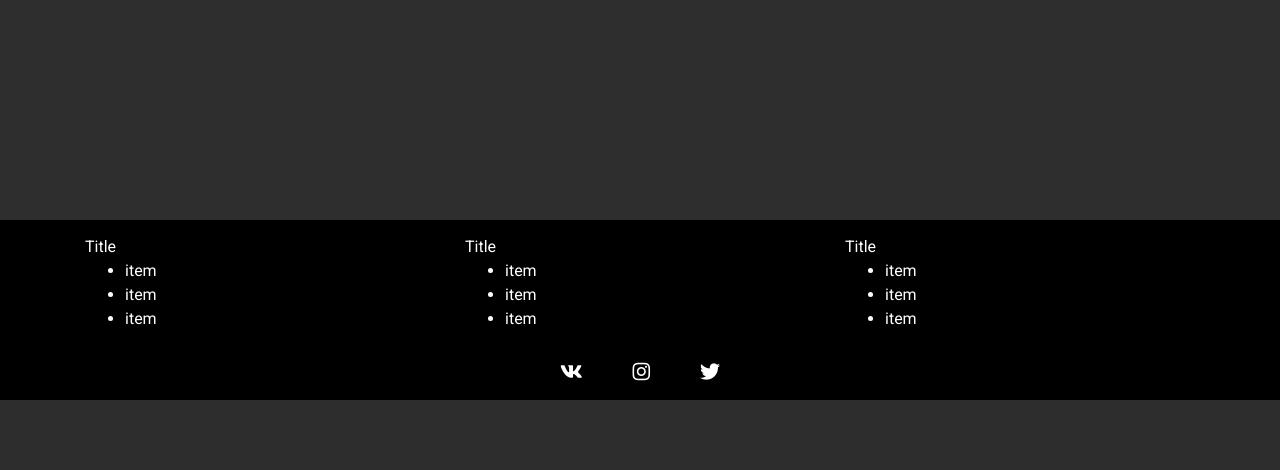
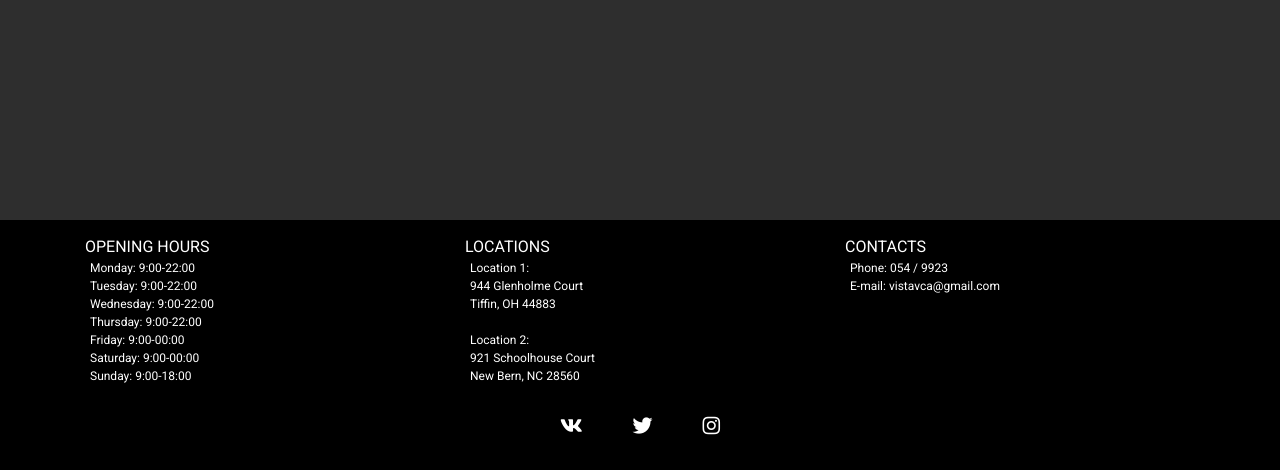
Before and after one commit to Jamesforelock/vistavca, a PHP site: page / in a window 1280 px wide. Shown: the part 580-1050 px from the top of the page. Before the commit the page ends 980 px from the top, so only its background shows below. Run offline with PHP 8.4, Linux system fonts and the light colour scheme; some web fonts are replaced.

Commit message:
Customizable footer content has been added

```diff
--- a/components/universal/footer.php
+++ b/components/universal/footer.php
@@ -1,35 +1,7 @@
 <footer class="footer">
     <div class="container">
-        <div class="row justify-content-around">
-            <div class="col">
-                <span class="footer__title">Title</span>
-                <ul class="list">
-                    <li class="list__item">item</li>
-                    <li class="list__item">item</li>
-                    <li class="list__item">item</li>
-                </ul>
-            </div>
-            <div class="col">
-                <span class="footer__title">Title</span>
-                <ul class="list">
-                    <li class="list__item">item</li>
-                    <li class="list__item">item</li>
-                    <li class="list__item">item</li>
-                </ul>
-            </div>
-            <div class="col">
-                <span class="footer__title">Title</span>
-                <ul class="list">
-                    <li class="list__item">item</li>
-                    <li class="list__item">item</li>
-                    <li class="list__item">item</li>
-                </ul>
-            </div>
-        </div>
-        <div class="social">
-            <a href="#" class="social__link"><i class="social__icon fab fa-vk"></i></a>
-            <a href="#" class="social__link"><i class="social__icon fab fa-instagram"></i></a>
-            <a href="#" class="social__link"><i class="social__icon fab fa-twitter"></i></a>
-        </div>
+        <?php
+            require "footer_dataConnector.php";
+        ?>
     </div>
 </footer>
--- /dev/null
+++ b/components/universal/footer_dataConnector.php
@@ -0,0 +1,70 @@
+<?php
+// Отображение главной информации о компании ======================================================================
+echo '<div class="row justify-content-around">';
+$footer_content_mainInfo = fopen("./edit/footer_content_mainInfo.txt", "r");
+if($footer_content_mainInfo) { // Если файл успешно открылся
+    while(!feof($footer_content_mainInfo)) { // Пока не будет достигнут конец файла
+        $textString = fgets($footer_content_mainInfo, 999); // Получаем очередную строку
+        // Если строка не начинается с "~" (не является подсказочной строкой)
+        if(substr($textString, 0 , 1) != "~") {
+            // Если строка не начинается с "_" (не является элементом списка)
+            if(substr($textString, 0, 1) != "_") {
+                // Если строка является командой закрытия списка
+                if (substr($textString, 0, 1) == "#") {
+                    echo '
+                </ul>
+            </div>
+            ';
+                }
+                // Если строка не является командой закрытия списка, то она является командой открытия списка с titl'ом $textstring
+                else {
+                    echo '
+                <div class="col">
+                    <span class="footer__title">'.$textString.'</span>
+                    <ul class="list">
+            ';
+                }
+            }
+            // Если строка начинается с "_" (является элементом списка)
+            else {
+                echo '<li class="list__item">'.substr($textString, 1).'</li>';
+            }
+        }
+
+    }
+}
+else { // Если файл открыться не смог
+    echo "Sorry, but main information about us is temporarily unavailable";
+}
+fclose($footer_content_mainInfo); // Закрытие файла
+echo '</div>';
+
+// Отображение информации о группах компании в соц. сетях =========================================================
+echo '<div class="social">';
+$footer_content_socialInfo = fopen("./edit/footer_content_socialInfo.txt", "r");
+if($footer_content_socialInfo) { // Если файл успешно открылся
+    while(!feof($footer_content_socialInfo)) {
+        $textString = fgets($footer_content_socialInfo);
+        // Если строка не начинается с "~" (не является подсказочной строкой)
+        if (substr($textString, 0, 1) != "~") {
+            $spacePos=strpos($textString, " "); // Находим позицию ближайшего пробела
+            $beforeSpace=substr($textString, 0, $spacePos); // Обрезаем строку от начала до позиции ближашейго пробела
+            switch ($beforeSpace) {
+                case "VK:":
+                    echo '<a href="'.substr($textString, $spacePos+1).'" class="social__link" target="_blank"><i class="social__icon fab fa-vk"></i></a>';
+                    break;
+                case "Twitter:":
+                    echo '<a href="'.substr($textString, $spacePos+1).'" class="social__link" target="_blank"><i class="social__icon fab fa-twitter"></i></a>';
+                    break;
+                case "Instagram:":
+                    echo '<a href="'.substr($textString, $spacePos+1).'" class="social__link" target="_blank"><i class="social__icon fab fa-instagram"></i></a>';
+                    break;
+            }
+        }
+    }
+}
+else { // Если файл открыться не смог
+    echo 'Sorry, but information about us in social networks is temporarily unavailable';
+}
+echo '</div>';
+fclose($footer_content_socialInfo);
--- /dev/null
+++ b/edit/footer_content_mainInfo.txt
@@ -0,0 +1,23 @@
+~String without "_" - list title, with "_" - list item, "#" - end of list
+Opening hours
+_Monday: 9:00-22:00
+_Tuesday: 9:00-22:00
+_Wednesday: 9:00-22:00
+_Thursday: 9:00-22:00
+_Friday: 9:00-00:00
+_Saturday: 9:00-00:00
+_Sunday: 9:00-18:00
+#
+Locations
+_Location 1:
+_944 Glenholme Court
+_Tiffin, OH 44883
+_
+_Location 2:
+_921 Schoolhouse Court
+_New Bern, NC 28560
+#
+Contacts
+_Phone: 054 / 9923
+_E-mail: vistavca@gmail.com
+#
--- /dev/null
+++ b/edit/footer_content_socialInfo.txt
@@ -0,0 +1,4 @@
+~Mask: "<soc. network name>: <link>"
+VK: https://vk.com/jamesforelock
+Twitter: https://twitter.com/jforelock
+Instagram: https://www.instagram.com/jamesforelock/?hl=en
--- a/sass/footer.sass
+++ b/sass/footer.sass
@@ -1,8 +1,18 @@
 .footer
-    height: 180px
-    padding: 15px 0px
+    height: 250px
+    padding: 15px 0
     background-color: #000000
     color: white
+    &__title
+        text-transform: uppercase
+    .list
+        padding: 0
+        list-style-type: none
+        &__item
+            font-size: 12px
+            &:before
+                content: ""
+                margin-right: 5px
     .social
         margin-top: 10px
         display: flex
@@ -14,4 +24,4 @@
                 color: forestgreen
                 transition: .2s linear
         &__icon
-            margin: 0px 25px
+            margin: 0 25px
--- a/styles/styles.css
+++ b/styles/styles.css
@@ -134,10 +134,24 @@ a:hover {
 }
 
 .footer {
-  height: 180px;
-  padding: 15px 0px;
+  height: 250px;
+  padding: 15px 0;
   background-color: #000000;
   color: white;
+}
+.footer__title {
+  text-transform: uppercase;
+}
+.footer .list {
+  padding: 0;
+  list-style-type: none;
+}
+.footer .list__item {
+  font-size: 12px;
+}
+.footer .list__item:before {
+  content: "";
+  margin-right: 5px;
 }
 .footer .social {
   margin-top: 10px;
@@ -153,7 +167,7 @@ a:hover {
   transition: 0.2s linear;
 }
 .footer .social__icon {
-  margin: 0px 25px;
+  margin: 0 25px;
 }
 
 .formWrapper {
```
Also changed, not shown: ReadMe.txt.
